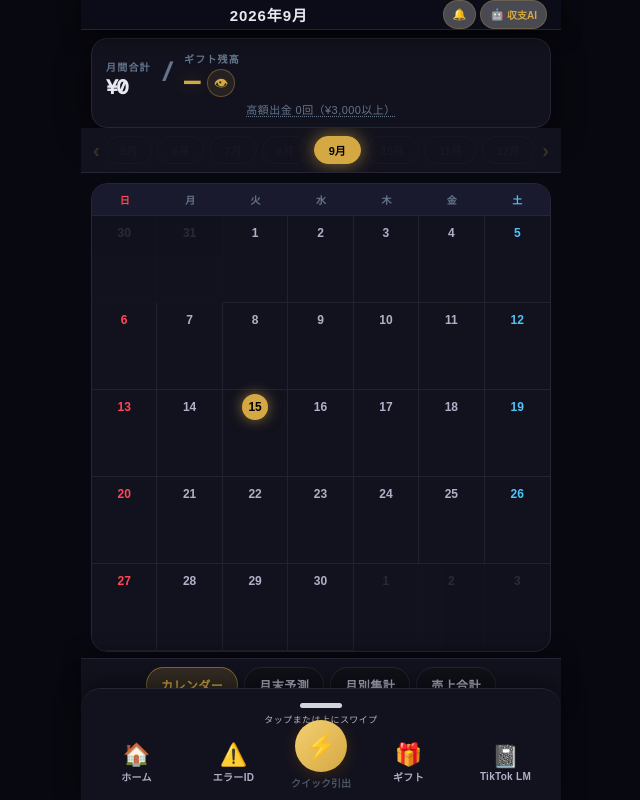
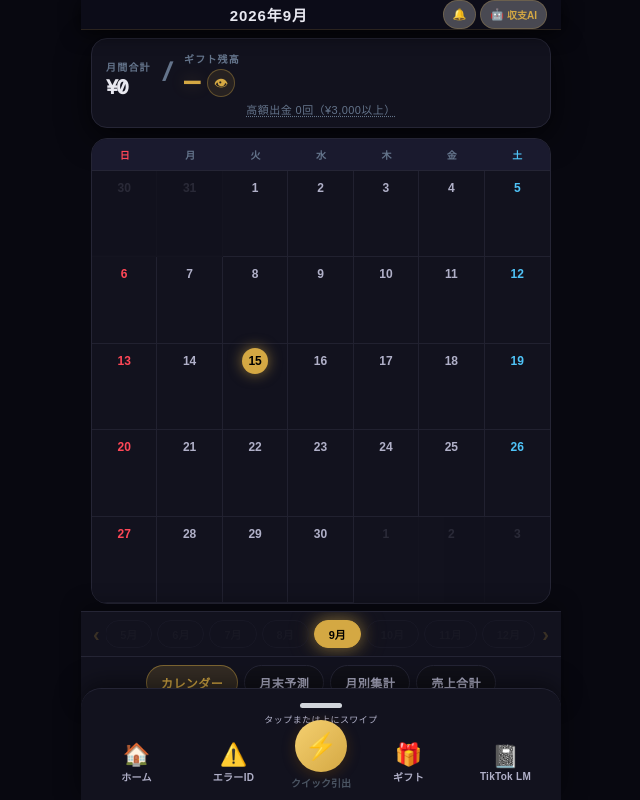
Before and after one commit to mikasahahappy0526-create/gift-wallet, a plain HTML site: page index.html in a window 1280 px wide. Shown: the whole page, without its empty margins (319-959 px from the left). Drawn offline with nearby package versions, Linux system fonts and the light colour scheme; a web font is replaced by a local one.

Commit message:
UI: 月切り替え（9月など）も下部に固定
月ボタンをカレンダータブと同じ下部バーにまとめ、親指で届く位置にした。

```diff
--- a/index.html
+++ b/index.html
@@ -42,7 +42,7 @@
 *{box-sizing:border-box;margin:0;padding:0;}
 html,body{height:100%;-webkit-tap-highlight-color:transparent;}
 body{font-family:"DotGothic16",sans-serif;background:var(--bg);color:var(--text);min-height:100vh;max-width:480px;margin:0 auto;}
-.page{display:none;min-height:100vh;padding-bottom:calc(148px + env(safe-area-inset-bottom));}
+.page{display:none;min-height:100vh;padding-bottom:calc(196px + env(safe-area-inset-bottom));}
 .page.active{display:block;}
 #page-calendar.page.active{display:flex;flex-direction:column;}
 #calSectionRoot{flex:1;display:flex;flex-direction:column;min-height:0;}
@@ -64,7 +64,7 @@ body{font-family:"DotGothic16",sans-serif;background:var(--bg);color:var(--text)
 .ss-val.green{color:var(--gold);}
 
 /* ===== MONTH NAV ===== */
-.month-nav{background:var(--navy2);border-bottom:1px solid var(--border);display:flex;align-items:center;padding:0 6px;position:sticky;z-index:150;flex-shrink:0;}
+.month-nav{background:transparent;border-bottom:1px solid var(--border);display:flex;align-items:center;padding:0 6px;flex-shrink:0;}
 .mnav-btn{background:none;border:none;color:var(--gold);font-size:20px;font-weight:700;cursor:pointer;padding:8px 6px;flex-shrink:0;line-height:1;transition:.15s;}
 .mnav-btn:disabled{opacity:.2;}
 .month-tabs{flex:1;display:flex;gap:5px;overflow-x:auto;scrollbar-width:none;padding:8px 2px;cursor:grab;user-select:none;}
@@ -110,7 +110,8 @@ body{font-family:"DotGothic16",sans-serif;background:var(--bg);color:var(--text)
 .f-bal-block{display:flex;flex-direction:column;min-width:0;}
 .f-bal-label{font-size:10px;font-weight:800;color:var(--gray);letter-spacing:.12em;font-family:'DM Mono',monospace;margin-bottom:3px;}
 .f-bal-value-row{display:flex;align-items:center;gap:8px;flex-wrap:wrap;}
-.cal-section-tabs{display:flex;align-items:center;justify-content:center;gap:6px;padding:8px 10px calc(8px + env(safe-area-inset-bottom));margin:0;overflow-x:auto;-webkit-overflow-scrolling:touch;position:fixed;left:50%;transform:translateX(-50%);bottom:calc(90px + env(safe-area-inset-bottom));width:100%;max-width:480px;z-index:350;background:var(--navy2);border-top:1px solid var(--border);box-shadow:0 -6px 18px rgba(0,0,0,.35);}
+#calBottomBar{position:fixed;left:50%;transform:translateX(-50%);bottom:calc(90px + env(safe-area-inset-bottom));width:100%;max-width:480px;z-index:350;background:var(--navy2);border-top:1px solid var(--border);box-shadow:0 -6px 18px rgba(0,0,0,.35);}
+.cal-section-tabs{display:flex;align-items:center;justify-content:center;gap:6px;padding:8px 10px 10px;margin:0;overflow-x:auto;-webkit-overflow-scrolling:touch;}
 .cal-section-tab{appearance:none;border:1px solid var(--border);background:var(--gray5);color:var(--text2);border-radius:999px;padding:8px 14px;font-size:12px;font-weight:700;cursor:pointer;letter-spacing:.04em;white-space:nowrap;flex-shrink:0;}
 .cal-section-tab.active{background:rgba(212,168,67,.18);border-color:rgba(212,168,67,.45);color:var(--gold);}
 .cal-section-tab:active{transform:scale(.97);}
@@ -493,12 +494,6 @@ tr{cursor:pointer;}
 
   <div id="calSectionRoot" data-tab="calendar">
   <div id="calPanelCalendar">
-  <div class="month-nav" id="monthNav">
-    <button class="mnav-btn" id="prevBtn" onclick="changeMonth(-1)">‹</button>
-    <div class="month-tabs" id="monthTabs"></div>
-    <button class="mnav-btn" id="nextBtn" onclick="changeMonth(1)">›</button>
-  </div>
-
   <div class="cal-wrap">
     <div class="cal-card">
       <div class="cal-dow">
@@ -561,11 +556,18 @@ tr{cursor:pointer;}
       </div>
     </div>
   </div><!-- /calPanelSales -->
+  <div id="calBottomBar">
+  <div class="month-nav" id="monthNav">
+    <button class="mnav-btn" id="prevBtn" onclick="changeMonth(-1)">‹</button>
+    <div class="month-tabs" id="monthTabs"></div>
+    <button class="mnav-btn" id="nextBtn" onclick="changeMonth(1)">›</button>
+  </div>
   <div class="cal-section-tabs" role="tablist" aria-label="カレンダーセクション">
     <button type="button" class="cal-section-tab active" role="tab" data-cal-tab="calendar" aria-selected="true">カレンダー</button>
     <button type="button" class="cal-section-tab" role="tab" data-cal-tab="forecast" aria-selected="false">月末予測</button>
     <button type="button" class="cal-section-tab" role="tab" data-cal-tab="mtable" aria-selected="false">月別集計</button>
     <button type="button" class="cal-section-tab" role="tab" data-cal-tab="sales" aria-selected="false">売上合計</button>
+  </div>
   </div>
   </div><!-- /calSectionRoot -->
 
```
